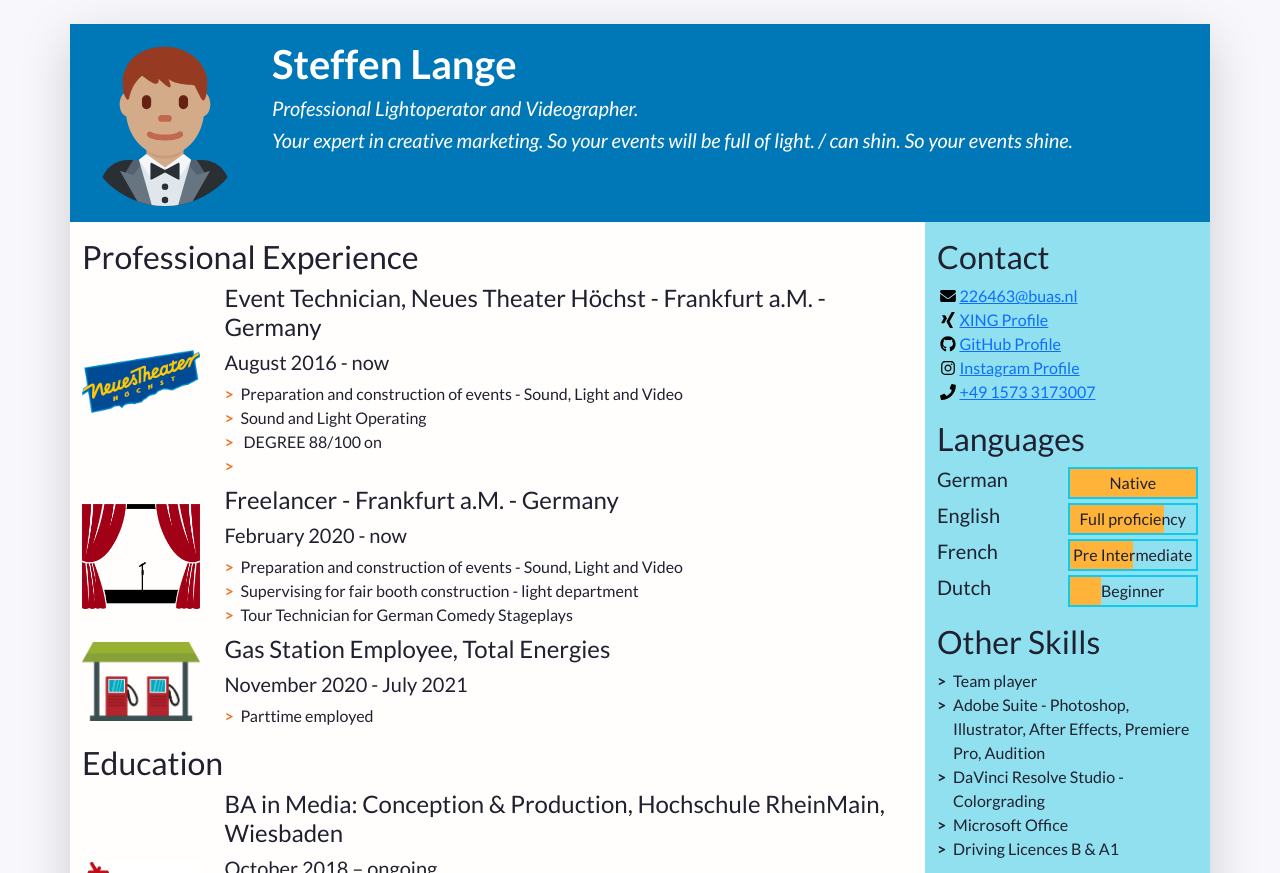
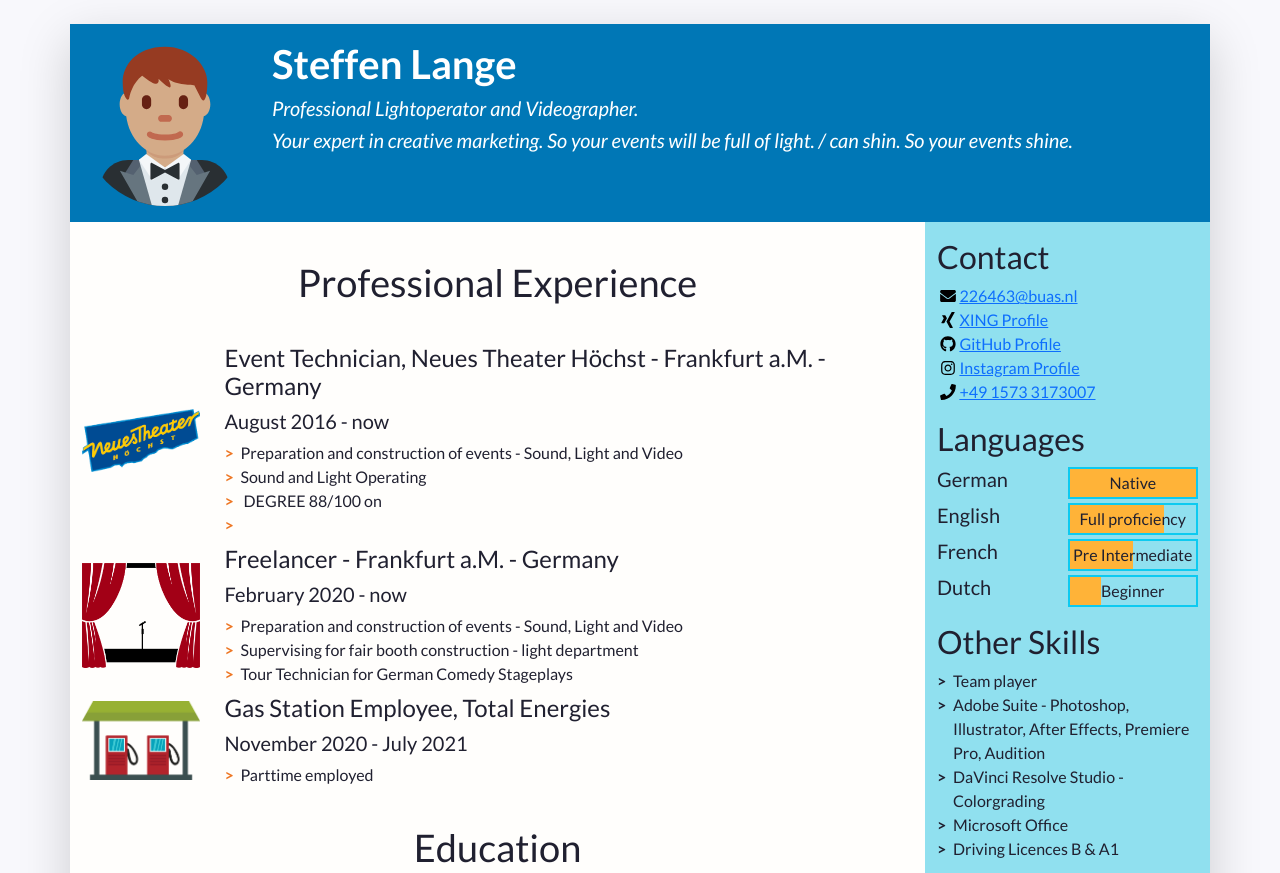
Before and after one commit to Steffenxlng/CV-SL, a plain HTML site: page index.html in a window 1280 px wide. Shown: the top 873 px of the page. Drawn offline with nearby package versions, Linux system fonts and the light colour scheme.

Commit message:
style
margin & font size for sections + überschrift

```diff
--- a/css/styles.css
+++ b/css/styles.css
@@ -78,7 +78,11 @@ img {
 	color: #FFFFFF;
 }
 
-
+.biography-section h2{
+	text-align: center;
+	margin: 1em;
+	font-size: 38px;
+}
 /*
 .logo-links {
 
```
